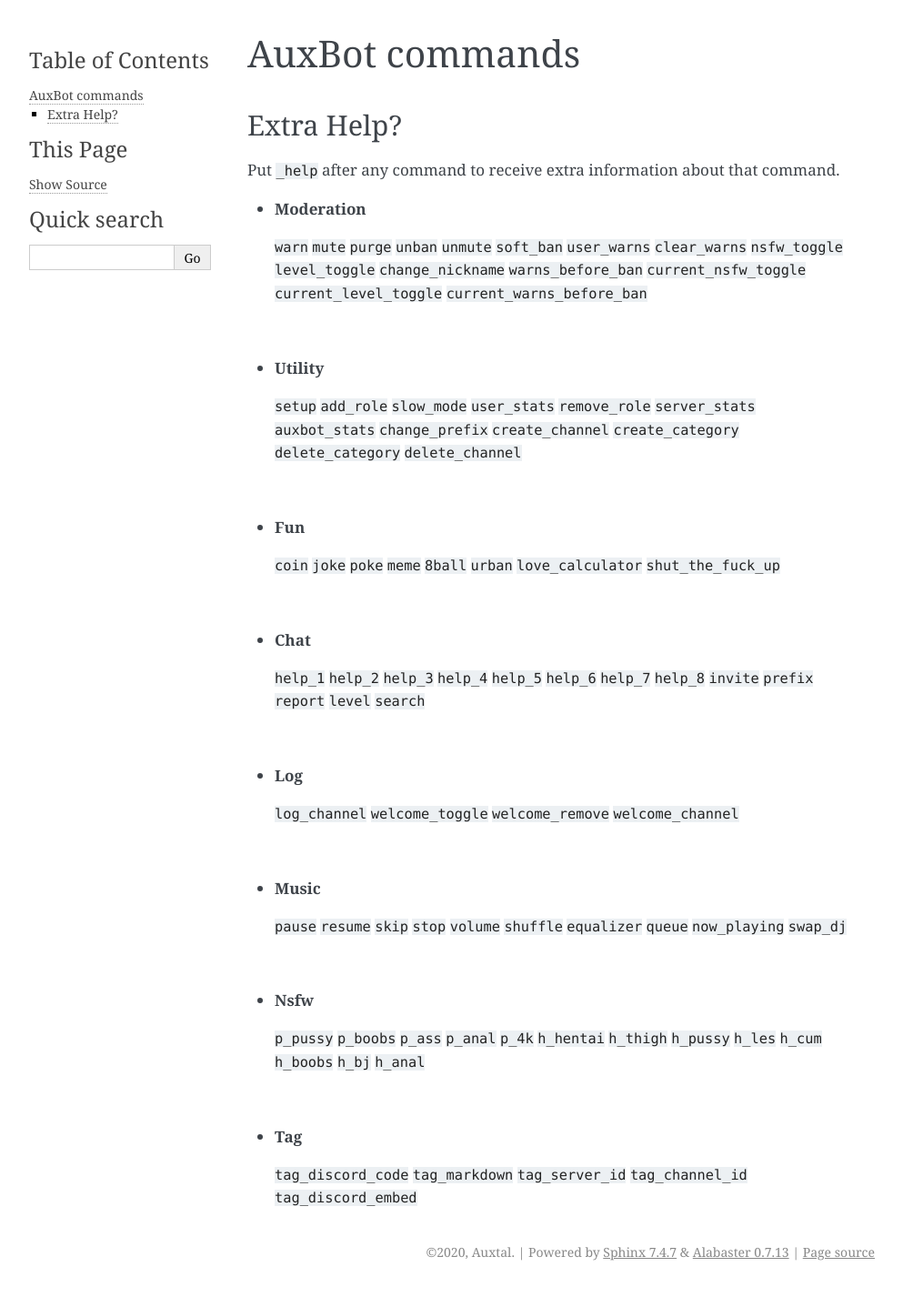
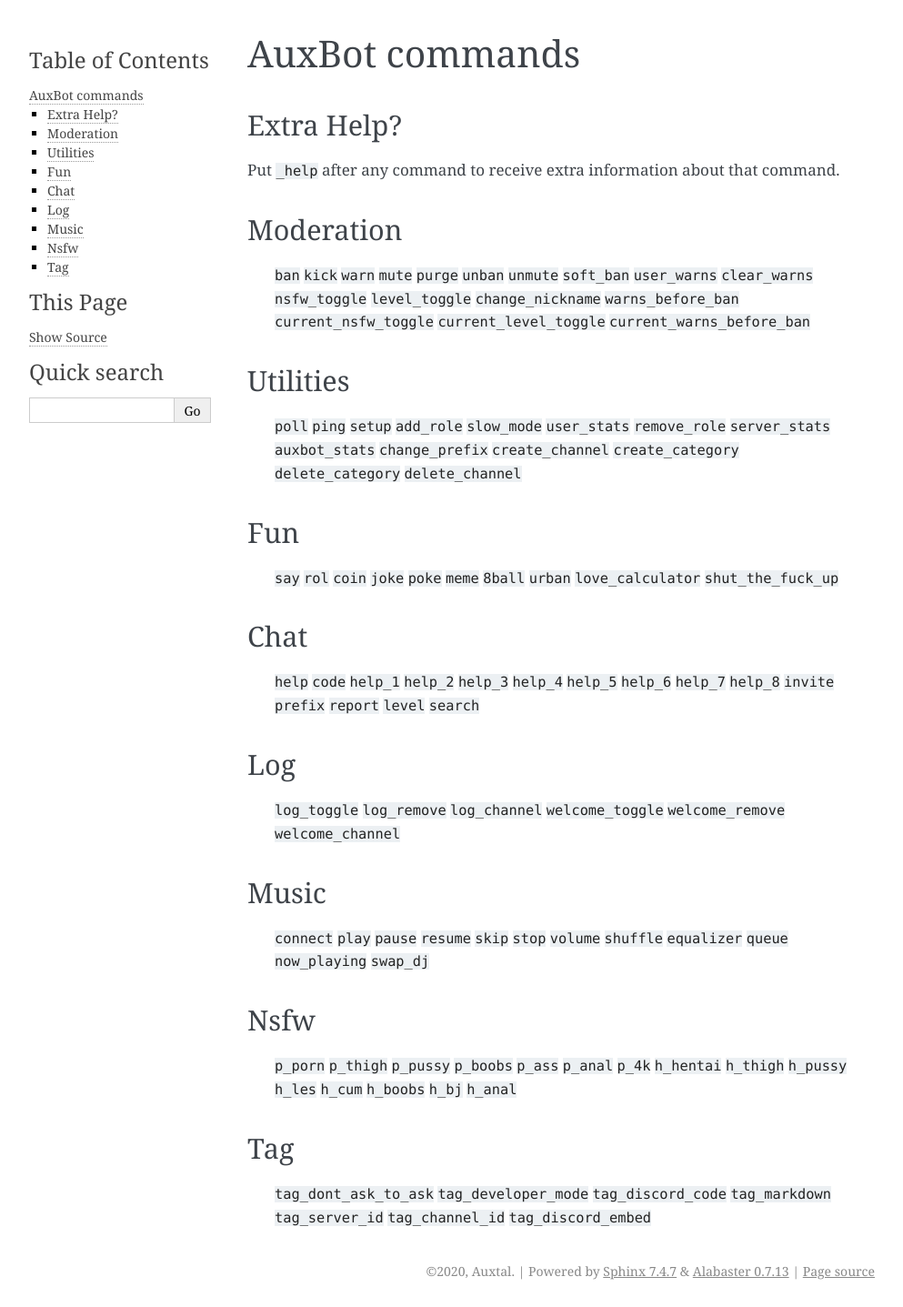
Before and after one commit to auxbot-discord-bot/docs, a Sphinx documentation site: the page built from docs/pages/commands.rst, in a window 1280 px wide. Shown: the whole page at 91% size, without its empty margins (148-1141 px from the left). Built offline with Sphinx 7.4.7, drawn with Linux system fonts in a browser that asks for light colours; pages that are not in the unit, such as notebooks, are missing from menus; before the commit the page ends 1416 px from its top, so only the background shows below that.

Commit message:
AuxBot Docs Updated Commands

```diff
--- a/docs/pages/commands.rst
+++ b/docs/pages/commands.rst
@@ -5,8 +5,8 @@
 --------------------------------------------------------------------------------
 Put ``_help`` after any command to receive extra information about that command.
 
-* **Moderation**
-----------------
+Moderation
+----------
   ``ban``
   ``kick``
   ``warn``
@@ -24,9 +24,9 @@
   ``current_nsfw_toggle``
   ``current_level_toggle``
   ``current_warns_before_ban``
-|
-* **Utility**
--------------
+
+Utilities
+---------
   ``poll``
   ``ping``
   ``setup``
@@ -41,9 +41,9 @@
   ``create_category``
   ``delete_category``
   ``delete_channel``
-|
-* **Fun**
----------
+
+Fun
+---
   ``say``
   ``rol``
   ``coin``
@@ -54,9 +54,9 @@
   ``urban``
   ``love_calculator``
   ``shut_the_fuck_up``
-|
-* **Chat**
-----------
+
+Chat
+----
   ``help``
   ``code``
   ``help_1``
@@ -72,18 +72,18 @@
   ``report``
   ``level``
   ``search``
-|
-* **Log**
----------
+
+Log
+---
   ``log_toggle``
   ``log_remove``
   ``log_channel``
   ``welcome_toggle``
   ``welcome_remove``
   ``welcome_channel``
-|
-* **Music**
------------
+
+Music
+-----
   ``connect``
   ``play``
   ``pause``
@@ -96,9 +96,9 @@
   ``queue``
   ``now_playing``
   ``swap_dj``
-|
-* **Nsfw**
-----------
+
+Nsfw
+----
   ``p_porn``
   ``p_thigh``
   ``p_pussy``
@@ -114,9 +114,9 @@
   ``h_boobs``
   ``h_bj``
   ``h_anal``
-|
-* **Tag**
----------
+
+Tag
+---
   ``tag_dont_ask_to_ask``
   ``tag_developer_mode``
   ``tag_discord_code``
```
Also changed, not shown: docs/pages/changelogs.rst (+5 -5 lines), docs/pages/help.rst (deleted).
